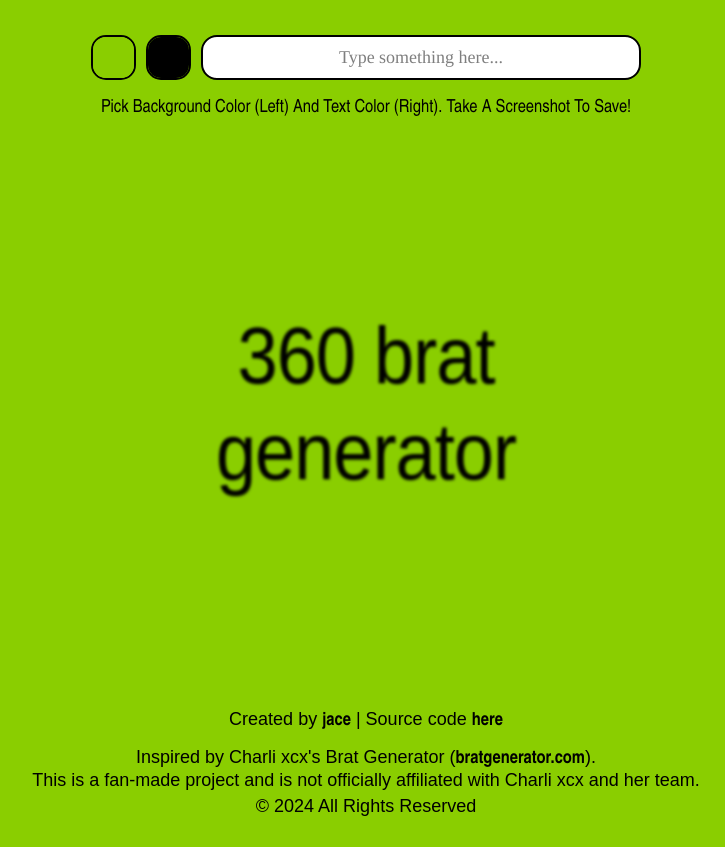
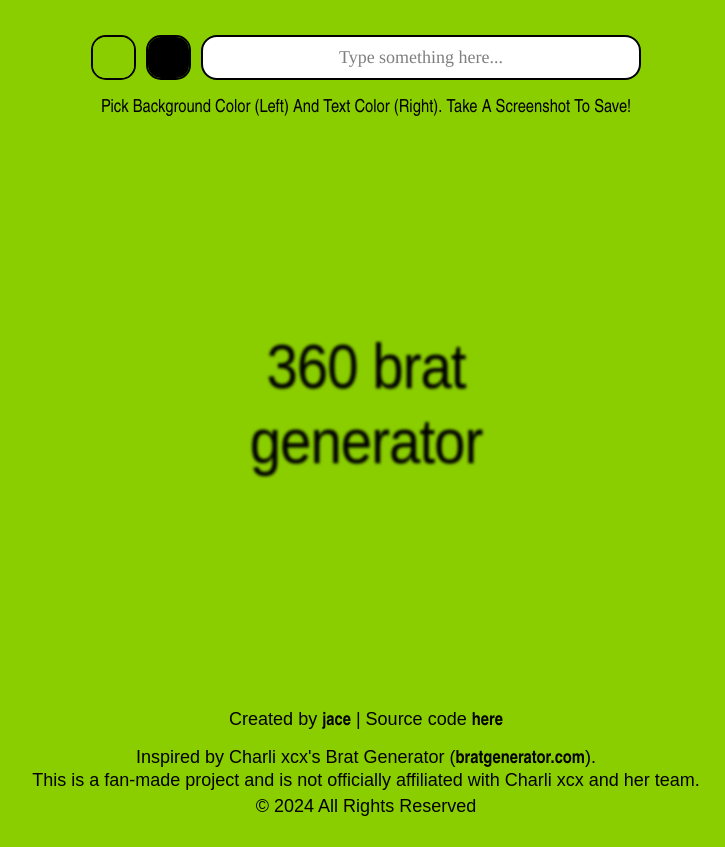
Before and after one commit to romanjosephgallardo/360-brat-generator, a Flask app: page / in a window 1280 px wide. Shown: the whole page, without its empty margins (274-999 px from the left). Run offline with Flask 3, Linux system fonts and the light colour scheme; some libraries are stand-ins or nearby versions; some web fonts are replaced.

Commit message:
Update preview container aspect ratio and adjust text input maxlength.

```diff
--- a/custom_brat_generator/app/static/css/styles.css
+++ b/custom_brat_generator/app/static/css/styles.css
@@ -141,38 +141,41 @@
 /* For the preview text */
 .preview-container {
     width: 500px;
-    height: 500px;
+    aspect-ratio: 1/1;
     margin: 20px auto;
     display: flex;
     justify-content: center;
     align-items: center;
     border-radius: 20px;
+    overflow: hidden;
 }
 
 .preview-text {
-    font-size: 80px;
+    width: 100%;
+    height: 100%;
+    aspect-ratio: 1/1;
+    display: flex;
+    justify-content: center;
+    align-items: center;
+    font-size: min(80px, calc(500px / 8));  /* Approx 8-10 chars per line */
     font-weight: 400;
     text-align: center;
     font-family: 'Arial Narrow', Arial, sans-serif;
-    padding: 20px;
-    filter: blur(2px);
+    padding: 40px;
     word-break: break-word;
     white-space: pre-wrap;
     overflow-wrap: break-word;
     max-width: 100%;
+    max-height: 100%;
     line-height: 1.2;
     letter-spacing: -1px;
     transition: color 0.3s ease;
-
     filter: blur(1.5px);
     -webkit-filter: blur(1.5px);
     image-rendering: pixelated;
     -webkit-font-smoothing: none;
     transform: scaleX(0.9);
     text-shadow: 0.5px 0.5px 0 rgba(0,0,0,0.3);
-    width: 100%;
-    display: inline-block;
-
 }
 
 #pixelCanvas {
--- a/custom_brat_generator/app/templates/index.html
+++ b/custom_brat_generator/app/templates/index.html
@@ -39,7 +39,7 @@
 
                         <!-- Text Input -->
                         <div class="text-input-group">
-                            <input type="text" id="text-input" placeholder="Type something here..." maxlength="100" autocomplete="off">
+                            <input type="text" id="text-input" placeholder="Type something here..." maxlength="70" autocomplete="off">
                         </div>
                     </div>
                 </div>
```
